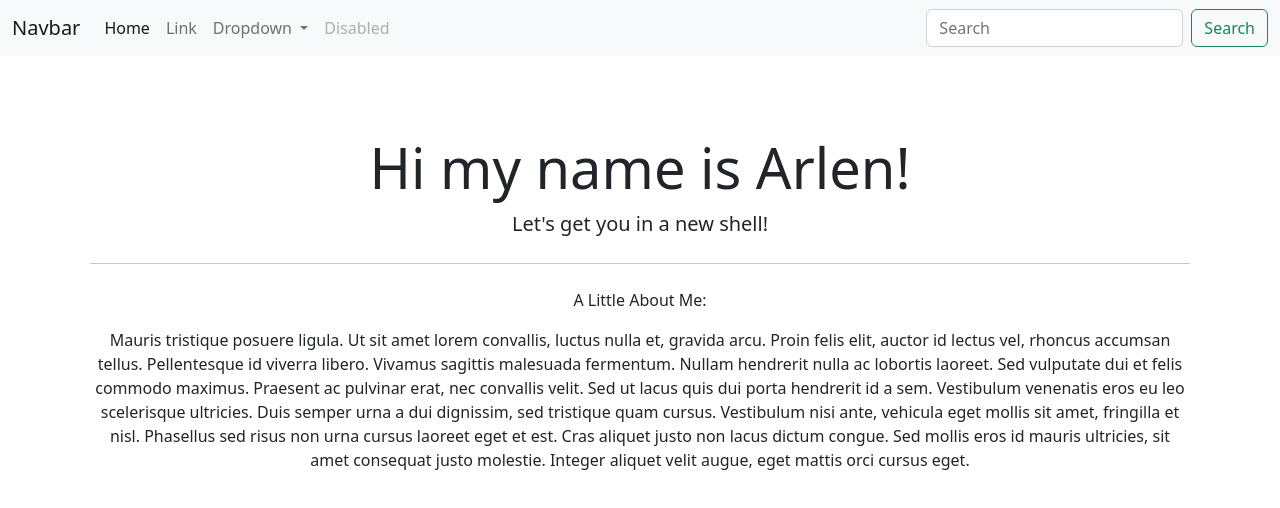
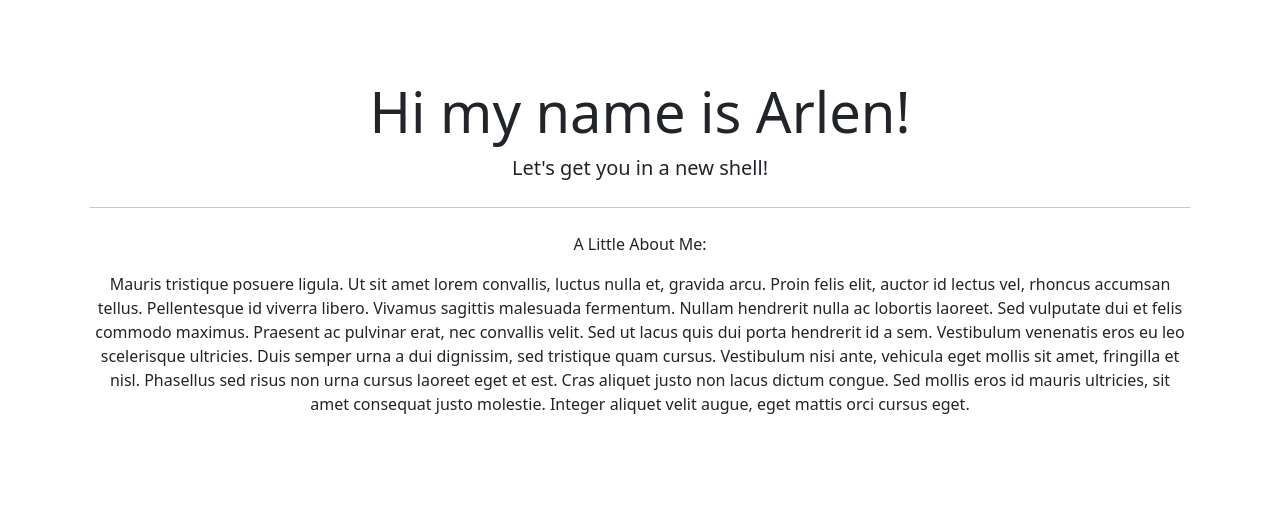
Before and after one commit to BlytheStarr/Arlen-Codes, a plain HTML site: page index.html in a window 1280 px wide. Drawn offline with nearby package versions, Linux system fonts and the light colour scheme.

Commit message:
removed navbar, added tab icon

```diff
--- a/index.html
+++ b/index.html
@@ -4,51 +4,13 @@
     <meta charset="utf-8">
     <meta name="viewport" content="width=device-width, initial-scale=1">
     <title>Arlen Smith</title>
-    <link rel="stylesheet" type="text/css" href="../style.css">
+    <link rel="stylesheet" type="text/css" href="style.css">
+    <link rel="icon" href="https://cdn-icons.flaticon.com/png/512/3271/premium/3271488.png?token=exp=1653959324~hmac=4e467c2d0081a527ea02c31943eff7e1">
     <link href="https://cdn.jsdelivr.net/npm/bootstrap@5.2.0-beta1/dist/css/bootstrap.min.css" rel="stylesheet" integrity="sha384-0evHe/X+R7YkIZDRvuzKMRqM+OrBnVFBL6DOitfPri4tjfHxaWutUpFmBp4vmVor" crossorigin="anonymous">
 </head>
 <body>
 
-<!--NavBar-->
-<div>
-    <nav class="navbar navbar-expand-lg bg-light">
-        <div class="container-fluid">
-            <a class="navbar-brand" href="#">Navbar</a>
-            <button class="navbar-toggler" type="button" data-bs-toggle="collapse" data-bs-target="#navbarSupportedContent" aria-controls="navbarSupportedContent" aria-expanded="false" aria-label="Toggle navigation">
-                <span class="navbar-toggler-icon"></span>
-            </button>
-            <div class="collapse navbar-collapse" id="navbarSupportedContent">
-                <ul class="navbar-nav me-auto mb-2 mb-lg-0">
-                    <li class="nav-item">
-                        <a class="nav-link active" aria-current="page" href="#">Home</a>
-                    </li>
-                    <li class="nav-item">
-                        <a class="nav-link" href="#">Link</a>
-                    </li>
-                    <li class="nav-item dropdown">
-                        <a class="nav-link dropdown-toggle" href="#" id="navbarDropdown" role="button" data-bs-toggle="dropdown" aria-expanded="false">
-                            Dropdown
-                        </a>
-                        <ul class="dropdown-menu" aria-labelledby="navbarDropdown">
-                            <li><a class="dropdown-item" href="#">Action</a></li>
-                            <li><a class="dropdown-item" href="#">Another action</a></li>
-                            <li><hr class="dropdown-divider"></li>
-                            <li><a class="dropdown-item" href="#">Something else here</a></li>
-                        </ul>
-                    </li>
-                    <li class="nav-item">
-                        <a class="nav-link disabled">Disabled</a>
-                    </li>
-                </ul>
-                <form class="d-flex" role="search">
-                    <input class="form-control me-2" type="search" placeholder="Search" aria-label="Search">
-                    <button class="btn btn-outline-success" type="submit">Search</button>
-                </form>
-            </div>
-        </div>
-    </nav>
-</div>
-
+<!---Jumbotron--->
 <div class="container-fluid">
     <div class="jumbotron rounded m-5 bg-white">
         <h1 class="display-4 text-center">Hi my name is Arlen!</h1>
```
